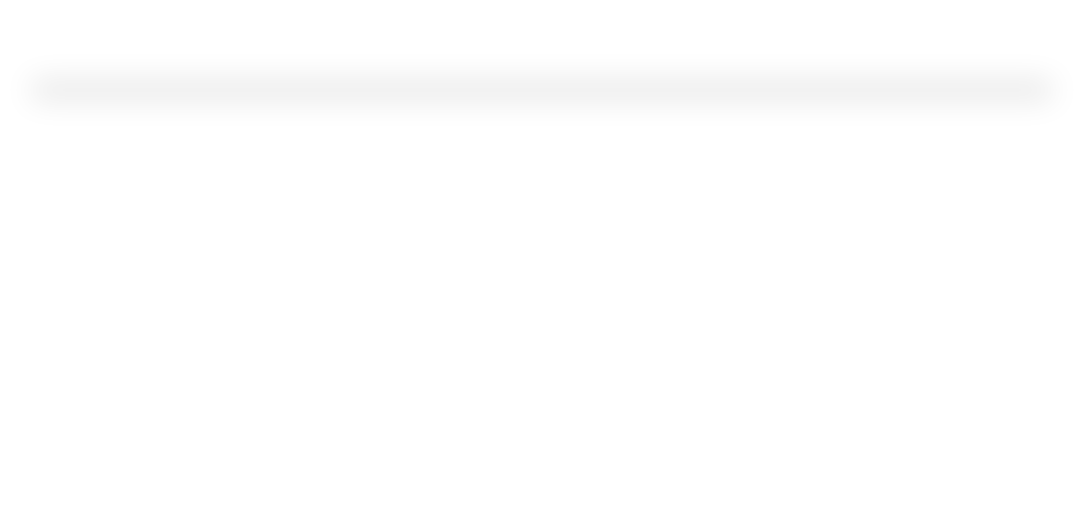
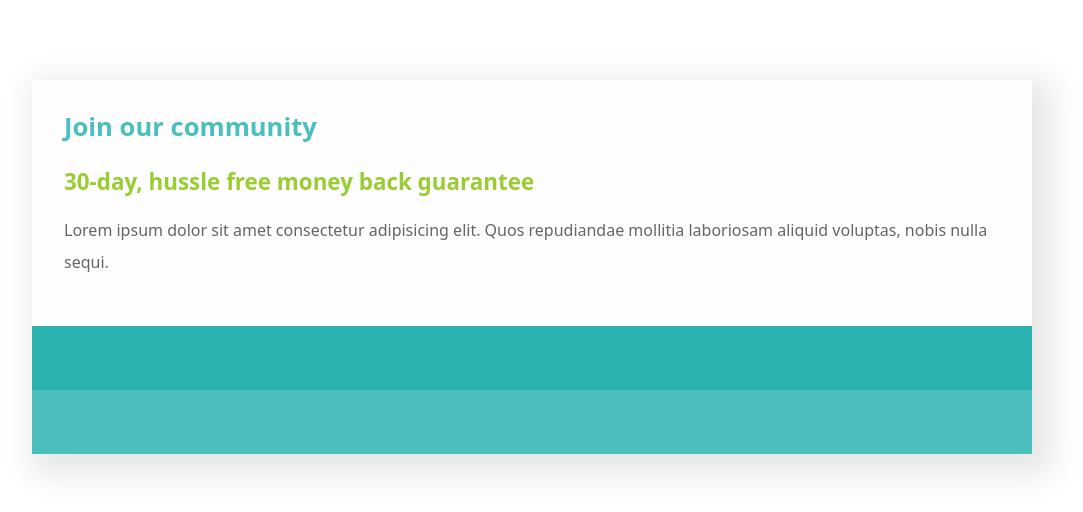
Before and after one commit to xfontr/202207-w2ch1-xifre-font, a website: page components/single-price-grid.html in a window 1280 px wide. Shown: the whole page, without its empty margins (108-1191 px from the left). Drawn offline with nearby package versions, Linux system fonts and the light colour scheme; files that its build step writes are made by us from their sources.

Commit message:
Offer section

```diff
--- a/components/single-price-grid.html
+++ b/components/single-price-grid.html
@@ -27,7 +27,17 @@
     <body>
         <div class="container">
             <article class="price-grid">
-                <div class="price-grid__information-container"></div>
+                <div class="price-grid__information-container">
+                    <h1 class="price-grid__title">Join our community</h1>
+                    <span class="price-grid__offer"
+                        >30-day, hussle free money back guarantee</span
+                    >
+                    <p class="price-grid__description">
+                        Lorem ipsum dolor sit amet consectetur adipisicing elit.
+                        Quos repudiandae mollitia laboriosam aliquid voluptas,
+                        nobis nulla sequi.
+                    </p>
+                </div>
                 <div class="price-grid__price-container"></div>
                 <div class="price-grid__why-us-container"></div>
             </article>
--- a/sass/components/single-price-grid/_single-price-grid.scss
+++ b/sass/components/single-price-grid/_single-price-grid.scss
@@ -13,14 +13,37 @@
     }
 
     &__information-container {
+        padding: 2em;
         background-color: single-price-grid.$background;
     }
 
     &__price-container {
+        padding: 2em;
         background-color: single-price-grid.$primary;
     }
 
     &__why-us-container {
+        padding: 2em;
         background-color: single-price-grid.$secondary;
     }
+
+    /**/
+
+    &__title {
+        font-size: 1.6em;
+        font-weight: bold;
+        color: single-price-grid.$secondary;
+    }
+    &__offer {
+        display: block;
+        font-size: 1.4em;
+        font-weight: bold;
+        color: yellowgreen;
+        margin-top: 1em;
+        margin-bottom: 0.7em;
+    }
+    &__description {
+        line-height: 2em;
+        opacity: 0.7;
+    }
 }
```
